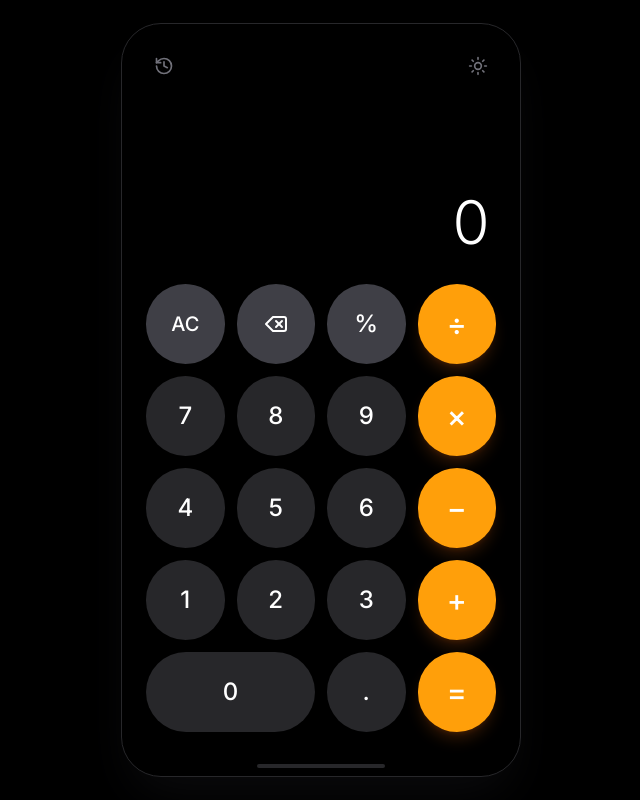
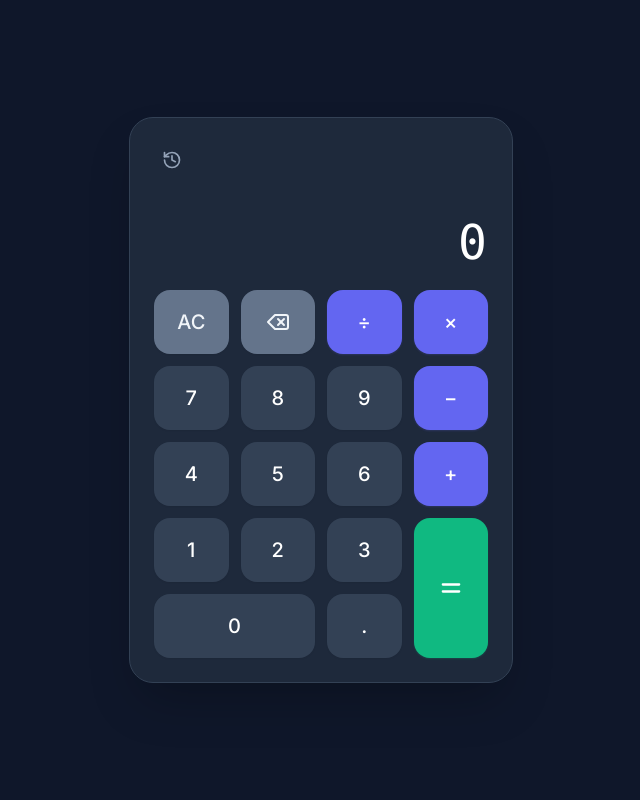
Before and after one commit to ayushmko73/anything-pro, a React (Vite) app: page / in a window 1280 px wide. Shown: the whole page, without its empty margins (319-959 px from the left). Built offline with nearby package versions, Linux system fonts and the light colour scheme.

Commit message:
chore: autonomous update for src/App.tsx

```diff
--- a/src/App.tsx
+++ b/src/App.tsx
@@ -1,275 +1,229 @@
 import React, { useState, useEffect, useCallback } from 'react';
-import { Delete, History, Moon, Sun, RotateCcw } from 'lucide-react';
+import { Delete, History, RotateCcw, Equal } from 'lucide-react';
 
-// --- Types ---
 type Operation = '+' | '-' | '*' | '/' | null;
 
-// --- Helper: Number Formatting ---
-const formatOperand = (operand: string) => {
-  if (operand === '') return '';
-  if (operand === '-') return '-';
-  // Handle decimal point during typing
-  const [integer, decimal] = operand.split('.');
-  if (decimal == null) {
-    return new Intl.NumberFormat('en-US').format(BigInt(integer));
-  }
-  return `${new Intl.NumberFormat('en-US').format(BigInt(integer))}.${decimal}`;
-};
-
 export default function App() {
-  // --- State ---
-  const [currentOperand, setCurrentOperand] = useState('0');
-  const [previousOperand, setPreviousOperand] = useState<string | null>(null);
-  const [operation, setOperation] = useState<Operation>(null);
-  const [overwrite, setOverwrite] = useState(false);
-  const [darkMode, setDarkMode] = useState(true);
+  const [display, setDisplay] = useState('0');
+  const [firstOperand, setFirstOperand] = useState<number | null>(null);
+  const [operator, setOperator] = useState<Operation>(null);
+  const [waitingForSecondOperand, setWaitingForSecondOperand] = useState(false);
   const [history, setHistory] = useState<string[]>([]);
   const [showHistory, setShowHistory] = useState(false);
 
-  // --- Theme Toggler ---
-  useEffect(() => {
-    if (darkMode) {
-      document.documentElement.classList.add('dark');
+  const inputDigit = useCallback((digit: string) => {
+    if (waitingForSecondOperand) {
+      setDisplay(digit);
+      setWaitingForSecondOperand(false);
     } else {
-      document.documentElement.classList.remove('dark');
+      setDisplay(display === '0' ? digit : display + digit);
     }
-  }, [darkMode]);
+  }, [display, waitingForSecondOperand]);
 
-  // --- Logic ---
+  const inputDecimal = useCallback(() => {
+    if (waitingForSecondOperand) {
+      setDisplay('0.');
+      setWaitingForSecondOperand(false);
+      return;
+    }
+
+    if (!display.includes('.')) {
+      setDisplay(display + '.');
+    }
+  }, [display, waitingForSecondOperand]);
+
   const clear = () => {
-    setCurrentOperand('0');
-    setPreviousOperand(null);
-    setOperation(null);
-    setOverwrite(false);
+    setDisplay('0');
+    setFirstOperand(null);
+    setOperator(null);
+    setWaitingForSecondOperand(false);
   };
 
-  const deleteDigit = () => {
-    if (overwrite) {
-      setCurrentOperand('0');
-      setOverwrite(false);
-      return;
+  const performOperation = useCallback((nextOperator: Operation) => {
+    const inputValue = parseFloat(display);
+
+    if (firstOperand === null) {
+      setFirstOperand(inputValue);
+    } else if (operator) {
+      const result = calculate(firstOperand, inputValue, operator);
+      const formattedResult = String(parseFloat(result.toFixed(8))); // Prevent long decimals
+
+      setDisplay(formattedResult);
+      setFirstOperand(result);
+
+      // Add to history
+      setHistory(prev => [`${firstOperand} ${operator} ${inputValue} = ${formattedResult}`, ...prev].slice(0, 10));
     }
-    if (currentOperand === '0') return;
-    if (currentOperand.length === 1) {
-      setCurrentOperand('0');
-    } else {
-      setCurrentOperand(currentOperand.slice(0, -1));
+
+    setWaitingForSecondOperand(true);
+    setOperator(nextOperator);
+  }, [display, firstOperand, operator]);
+
+  const calculate = (first: number, second: number, op: string) => {
+    switch (op) {
+      case '+': return first + second;
+      case '-': return first - second;
+      case '*': return first * second;
+      case '/': return second === 0 ? 0 : first / second;
+      default: return second;
     }
   };
 
-  const appendNumber = (number: string) => {
-    if (number === '.' && currentOperand.includes('.')) return;
-    if (overwrite) {
-      setCurrentOperand(number === '.' ? '0.' : number);
-      setOverwrite(false);
+  const handleEquals = () => {
+    if (!operator || firstOperand === null) return;
+    performOperation(operator);
+    setOperator(null);
+    setFirstOperand(null);
+  };
+
+  const handleBackspace = () => {
+    if (waitingForSecondOperand) return;
+    if (display.length === 1) {
+      setDisplay('0');
     } else {
-      if (currentOperand === '0' && number !== '.') {
-        setCurrentOperand(number);
-      } else {
-        setCurrentOperand(currentOperand + number);
-      }
+      setDisplay(display.slice(0, -1));
     }
   };
 
-  const chooseOperation = (op: Operation) => {
-    if (currentOperand === '') return;
-    if (previousOperand != null) {
-      // If we already have a pending operation, calculate it first so we can chain (e.g., 2 + 2 + 2)
-      const result = evaluate(previousOperand, currentOperand, operation);
-      setPreviousOperand(result.toString());
-      setOperation(op);
-      setCurrentOperand(result.toString());
-      setOverwrite(true);
-    } else {
-      setOperation(op);
-      setPreviousOperand(currentOperand);
-      setOverwrite(true);
+  // Keyboard support
+  useEffect(() => {
+    const handleKeyDown = (event: KeyboardEvent) => {
+      const { key } = event;
+
+      if (/\d/.test(key)) {
+        inputDigit(key);
+      } else if (key === '.') {
+        inputDecimal();
+      } else if (key === 'Backspace') {
+        handleBackspace();
+      } else if (key === 'Enter' || key === '=') {
+        event.preventDefault();
+        handleEquals();
+      } else if (key === '+') {
+        performOperation('+');
+      } else if (key === '-') {
+        performOperation('-');
+      } else if (key === '*') {
+        performOperation('*');
+      } else if (key === '/') {
+        performOperation('/');
+      } else if (key === 'Escape') {
+        clear();
       }
     };
 
-  const evaluate = (prev: string, current: string, op: Operation): number => {
-    const p = parseFloat(prev);
-    const c = parseFloat(current);
-    if (isNaN(p) || isNaN(c)) return 0;
-
-    let computation = 0;
-    switch (op) {
-      case '+':
-        computation = p + c;
-        break;
-      case '-':
-        computation = p - c;
-        break;
-      case '*':
-        computation = p * c;
-        break;
-      case '/':
-        computation = p / c;
-        break;
-    }
-    return computation;
-  };
-
-  const calculate = () => {
-    if (operation == null || previousOperand == null) return;
-    const result = evaluate(previousOperand, currentOperand, operation);
-
-    // Prevent long decimals
-    const formattedResult = parseFloat(result.toFixed(10)).toString();
-
-    // Add to history
-    const historyEntry = `${formatOperand(previousOperand)} ${operation} ${formatOperand(currentOperand)} = ${formatOperand(formattedResult)}`;
-    setHistory(prev => [historyEntry, ...prev].slice(0, 10));
-
-    setCurrentOperand(formattedResult);
-    setPreviousOperand(null);
-    setOperation(null);
-    setOverwrite(true);
-  };
-
-  // Percentage logic: logic varies by calculator, here we treat it as /100 of current value
-  const percentage = () => {
-    const current = parseFloat(currentOperand);
-    if (isNaN(current)) return;
-    setCurrentOperand((current / 100).toString());
-  };
-
-  // --- Keyboard Support ---
-  const handleKeyDown = useCallback((e: KeyboardEvent) => {
-    if (e.key >= '0' && e.key <= '9') appendNumber(e.key);
-    if (e.key === '.') appendNumber('.');
-    if (e.key === '=' || e.key === 'Enter') {
-      e.preventDefault();
-      calculate();
-    }
-    if (e.key === 'Backspace') deleteDigit();
-    if (e.key === 'Escape') clear();
-    if (e.key === '+' || e.key === '-' || e.key === '*' || e.key === '/') chooseOperation(e.key as Operation);
-  }, [currentOperand, previousOperand, operation, overwrite]);
-
-  useEffect(() => {
     window.addEventListener('keydown', handleKeyDown);
     return () => window.removeEventListener('keydown', handleKeyDown);
-  }, [handleKeyDown]);
+  }, [inputDigit, inputDecimal, performOperation, handleBackspace, handleEquals]); // dependencies needed for closure freshness
 
-  // --- Components ---
-  const Button = ({
-    children,
-    onClick,
-    className = "",
-    variant = "default"
-  }: {
-    children: React.ReactNode,
-    onClick: () => void,
-    className?: string,
-    variant?: "default" | "primary" | "secondary" | "danger"
-  }) => {
-    const baseStyle = "h-16 sm:h-20 text-2xl font-medium rounded-full transition-all duration-150 active:scale-95 flex items-center justify-center select-none";
-
-    const variants = {
-      default: "bg-gray-200 text-gray-900 hover:bg-gray-300 dark:bg-zinc-800 dark:text-white dark:hover:bg-zinc-700",
-      primary: "bg-primary text-white hover:bg-primary-hover shadow-lg shadow-orange-500/20",
-      secondary: "bg-gray-300 text-gray-900 hover:bg-gray-400 dark:bg-zinc-700 dark:text-white dark:hover:bg-zinc-600",
-      danger: "bg-red-100 text-red-600 hover:bg-red-200 dark:bg-red-900/30 dark:text-red-400 dark:hover:bg-red-900/50"
+  const getButtonClass = (type: 'number' | 'operator' | 'action' | 'equals') => {
+    const base = "h-16 rounded-2xl text-xl font-medium transition-all duration-150 active:scale-95 flex items-center justify-center select-none shadow-sm";
+    switch (type) {
+      case 'number':
+        return `${base} bg-slate-700 text-white hover:bg-slate-600 active:bg-slate-500`;
+      case 'operator':
+        return `${base} bg-indigo-500 text-white hover:bg-indigo-400 active:bg-indigo-600 shadow-indigo-500/20`;
+      case 'action':
+        return `${base} bg-slate-500 text-slate-100 hover:bg-slate-400 active:bg-slate-600`;
+      case 'equals':
+        return `${base} bg-emerald-500 text-white hover:bg-emerald-400 active:bg-emerald-600 shadow-emerald-500/20`;
+    }
   };
 
   return (
-      <button onClick={onClick} className={`${baseStyle} ${variants[variant]} ${className}`}>
-        {children}
-      </button>
-    );
-  };
+    <div className="min-h-screen bg-slate-900 flex items-center justify-center p-4">
+      <div className="bg-slate-800 p-6 rounded-3xl shadow-2xl w-full max-w-sm border border-slate-700 relative overflow-hidden">
 
-  return (
-    <div className="min-h-screen flex items-center justify-center p-4">
-      {/* Main Container */}
-      <div className="relative w-full max-w-[400px] bg-white dark:bg-black rounded-[2.5rem] shadow-2xl dark:shadow-zinc-900/50 overflow-hidden border border-gray-200 dark:border-zinc-800">
-
-        {/* Header / Tools */}
-        <div className="flex justify-between items-center px-6 pt-6 pb-2">
-           <button
-            onClick={() => setShowHistory(!showHistory)}
-            className="p-2 text-gray-500 hover:text-gray-900 dark:text-zinc-500 dark:hover:text-white transition-colors"
-          >
-            <History size={20} />
-          </button>
-
-          <div className="flex gap-2">
-            <button
-              onClick={() => setDarkMode(!darkMode)}
-              className="p-2 text-gray-500 hover:text-gray-900 dark:text-zinc-500 dark:hover:text-white transition-colors"
-            >
-              {darkMode ? <Sun size={20} /> : <Moon size={20} />}
+        {/* History Overlay */}
+        <div className={`absolute inset-0 bg-slate-800/95 backdrop-blur-sm z-20 transition-transform duration-300 flex flex-col p-6 ${showHistory ? 'translate-y-0' : 'translate-y-full'}`}>
+            <div className="flex justify-between items-center mb-4">
+                <h3 className="text-slate-400 font-medium uppercase text-sm tracking-wider">History</h3>
+                <button onClick={() => setShowHistory(false)} className="p-2 hover:bg-slate-700 rounded-lg text-slate-300">
+                    <Delete size={20} className="rotate-180" />
                 </button>
             </div>
-        </div>
-
-        {/* History Overlay */}
-        {showHistory && (
-          <div className="absolute inset-0 bg-white/95 dark:bg-black/95 z-20 flex flex-col p-6 backdrop-blur-sm">
-             <div className="flex justify-between items-center mb-4">
-                <h2 className="text-lg font-semibold text-gray-900 dark:text-white">History</h2>
-                <button onClick={() => setShowHistory(false)} className="text-sm text-primary font-medium">Close</button>
-             </div>
-             <div className="flex-1 overflow-y-auto space-y-4">
+            <div className="flex-1 overflow-y-auto space-y-3">
                 {history.length === 0 ? (
-                  <p className="text-center text-gray-400 dark:text-zinc-600 mt-10">No history yet</p>
+                    <div className="text-slate-500 text-center mt-10">No calculations yet</div>
                 ) : (
-                  history.map((entry, idx) => (
-                    <div key={idx} className="text-right border-b border-gray-100 dark:border-zinc-800 pb-2 last:border-0">
-                      <p className="text-lg text-gray-600 dark:text-zinc-400 font-mono">{entry}</p>
+                    history.map((item, idx) => (
+                        <div key={idx} className="text-right p-3 bg-slate-700/50 rounded-xl">
+                           <div className="text-emerald-400 font-mono">{item}</div>
                         </div>
                     ))
                 )}
             </div>
             <button
                 onClick={() => setHistory([])}
-              className="mt-4 flex items-center justify-center gap-2 py-3 text-red-500 hover:bg-red-50 dark:hover:bg-red-900/10 rounded-xl transition-colors"
+                className="mt-4 w-full py-3 text-red-400 hover:bg-slate-700/50 rounded-xl transition-colors text-sm font-medium"
             >
-                <Delete size={18} /> Clear History
+                Clear History
             </button>
         </div>
-        )}
 
         {/* Display */}
-        <div className="px-8 pb-8 pt-4 text-right flex flex-col justify-end h-48">
-          <div className="text-gray-500 dark:text-zinc-500 text-xl font-medium h-8 overflow-hidden transition-all">
-            {previousOperand ? `${formatOperand(previousOperand)} ${operation}` : ''}
+        <div className="mb-6">
+          <div className="flex justify-between mb-2">
+             <button
+                onClick={() => setShowHistory(true)}
+                className={`p-2 rounded-lg text-slate-400 hover:text-white hover:bg-slate-700 transition-colors ${history.length > 0 ? 'text-indigo-400' : ''}`}
+             >
+                 <History size={20} />
+             </button>
+             <div className="h-6 text-right text-slate-400 text-sm font-mono overflow-hidden">
+                {firstOperand !== null && operator ? `${firstOperand} ${operator}` : ''}
              </div>
-          <div className="text-gray-900 dark:text-white text-6xl font-light tracking-tight overflow-x-auto overflow-y-hidden whitespace-nowrap scrollbar-hide">
-            {formatOperand(currentOperand)}
+          </div>
+          <div className="h-20 flex items-end justify-end overflow-hidden">
+            <div className="text-5xl font-light text-white tracking-wide break-all text-right font-mono">
+              {display}
+            </div>
           </div>
         </div>
 
         {/* Keypad */}
-        <div className="grid grid-cols-4 gap-3 px-6 pb-8">
-          <Button onClick={clear} variant="secondary" className="text-xl text-red-500 dark:text-red-400">AC</Button>
-          <Button onClick={deleteDigit} variant="secondary"><Delete size={24}/></Button>
-          <Button onClick={percentage} variant="secondary">%</Button>
-          <Button onClick={() => chooseOperation('/')} variant="primary" className="text-3xl">÷</Button>
+        <div className="grid grid-cols-4 gap-3">
+          <button onClick={clear} className={`${getButtonClass('action')} text-red-300`}>
+            AC
+          </button>
+          <button onClick={handleBackspace} className={getButtonClass('action')}>
+            <Delete size={24} />
+          </button>
+          <button onClick={() => performOperation('/')} className={getButtonClass('operator')}>
+            &divide;
+          </button>
+          <button onClick={() => performOperation('*')} className={getButtonClass('operator')}>
+            &times;
+          </button>
 
-          <Button onClick={() => appendNumber('7')}>7</Button>
-          <Button onClick={() => appendNumber('8')}>8</Button>
-          <Button onClick={() => appendNumber('9')}>9</Button>
-          <Button onClick={() => chooseOperation('*')} variant="primary" className="text-3xl">×</Button>
+          <button onClick={() => inputDigit('7')} className={getButtonClass('number')}>7</button>
+          <button onClick={() => inputDigit('8')} className={getButtonClass('number')}>8</button>
+          <button onClick={() => inputDigit('9')} className={getButtonClass('number')}>9</button>
+          <button onClick={() => performOperation('-')} className={getButtonClass('operator')}>
+            &minus;
+          </button>
 
-          <Button onClick={() => appendNumber('4')}>4</Button>
-          <Button onClick={() => appendNumber('5')}>5</Button>
-          <Button onClick={() => appendNumber('6')}>6</Button>
-          <Button onClick={() => chooseOperation('-')} variant="primary" className="text-3xl">−</Button>
+          <button onClick={() => inputDigit('4')} className={getButtonClass('number')}>4</button>
+          <button onClick={() => inputDigit('5')} className={getButtonClass('number')}>5</button>
+          <button onClick={() => inputDigit('6')} className={getButtonClass('number')}>6</button>
+          <button onClick={() => performOperation('+')} className={getButtonClass('operator')}>
+            +
+          </button>
 
-          <Button onClick={() => appendNumber('1')}>1</Button>
-          <Button onClick={() => appendNumber('2')}>2</Button>
-          <Button onClick={() => appendNumber('3')}>3</Button>
-          <Button onClick={() => chooseOperation('+')} variant="primary" className="text-3xl">+</Button>
+          <button onClick={() => inputDigit('1')} className={getButtonClass('number')}>1</button>
+          <button onClick={() => inputDigit('2')} className={getButtonClass('number')}>2</button>
+          <button onClick={() => inputDigit('3')} className={getButtonClass('number')}>3</button>
+          <button onClick={handleEquals} className={`${getButtonClass('equals')} row-span-2 h-full`}>
+            <Equal size={28} />
+          </button>
 
-          <Button onClick={() => appendNumber('0')} className="col-span-2 rounded-[2.5rem]">0</Button>
-          <Button onClick={() => appendNumber('.')}>.</Button>
-          <Button onClick={calculate} variant="primary" className="text-3xl">=</Button>
+          <button onClick={() => inputDigit('0')} className={`${getButtonClass('number')} col-span-2 w-full`}>
+             0
+          </button>
+          <button onClick={inputDecimal} className={getButtonClass('number')}>
+            .
+          </button>
         </div>
-
-        {/* Decorative Bottom Bar (iOS style) */}
-        <div className="w-32 h-1 bg-gray-300 dark:bg-zinc-800 rounded-full mx-auto mb-2"></div>
       </div>
     </div>
   );
```
Lines whose indentation alone changed are shown as unchanged.
